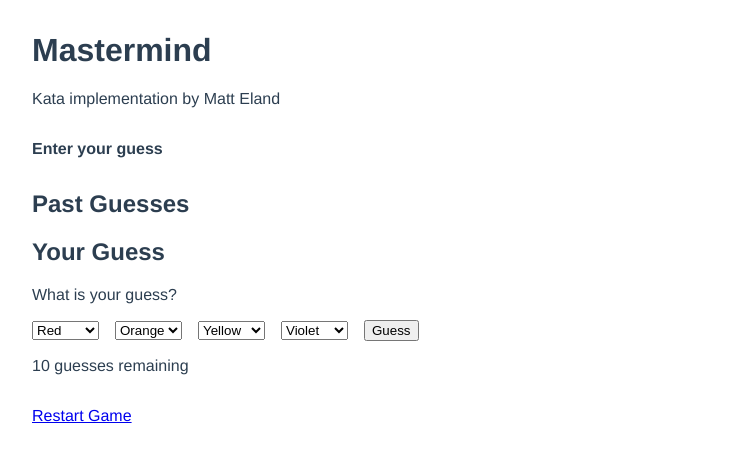
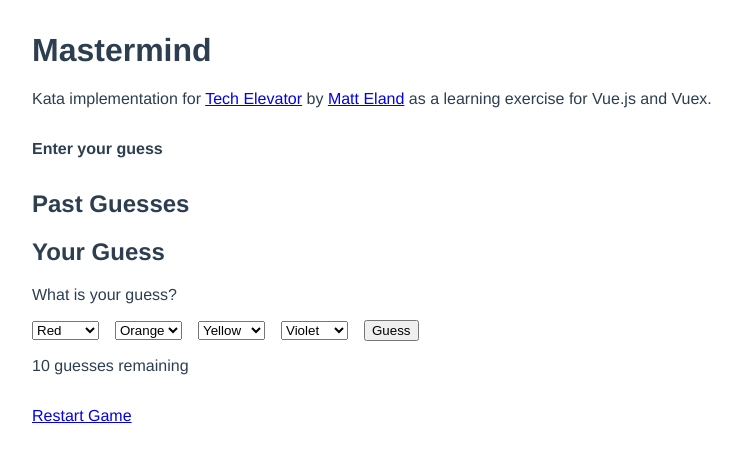
Before and after one commit to IntegerMan/Mastermind, a Vue app: page / in a window 1280 px wide. Shown: the top 462 px of the page, without its empty margins (8-750 px from the left). Built offline with nearby package versions, Linux system fonts and the light colour scheme.

Commit message:
Added branding

```diff
--- a/src/App.vue
+++ b/src/App.vue
@@ -1,7 +1,12 @@
 <template>
   <div id="app">
     <h1>Mastermind</h1>
-    <p>Kata implementation by Matt Eland</p>
+    <p>
+      Kata implementation for
+      <a href="https://www.TechElevator.com">Tech Elevator</a> by
+      <a href="https://www.LinkedIn.com/in/MattEland">Matt Eland</a> as a
+      learning exercise for Vue.js and Vuex.
+    </p>
     <p class="message">{{ message }}</p>
     <HistoryList />
     <div v-show="!isGameOver">
```
